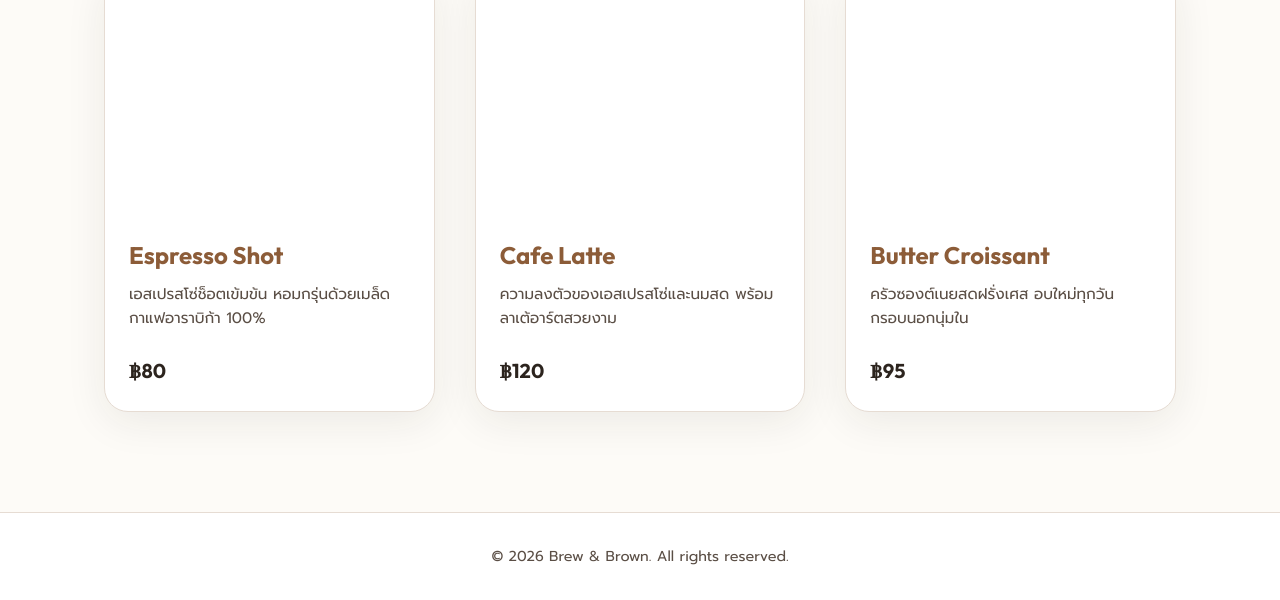
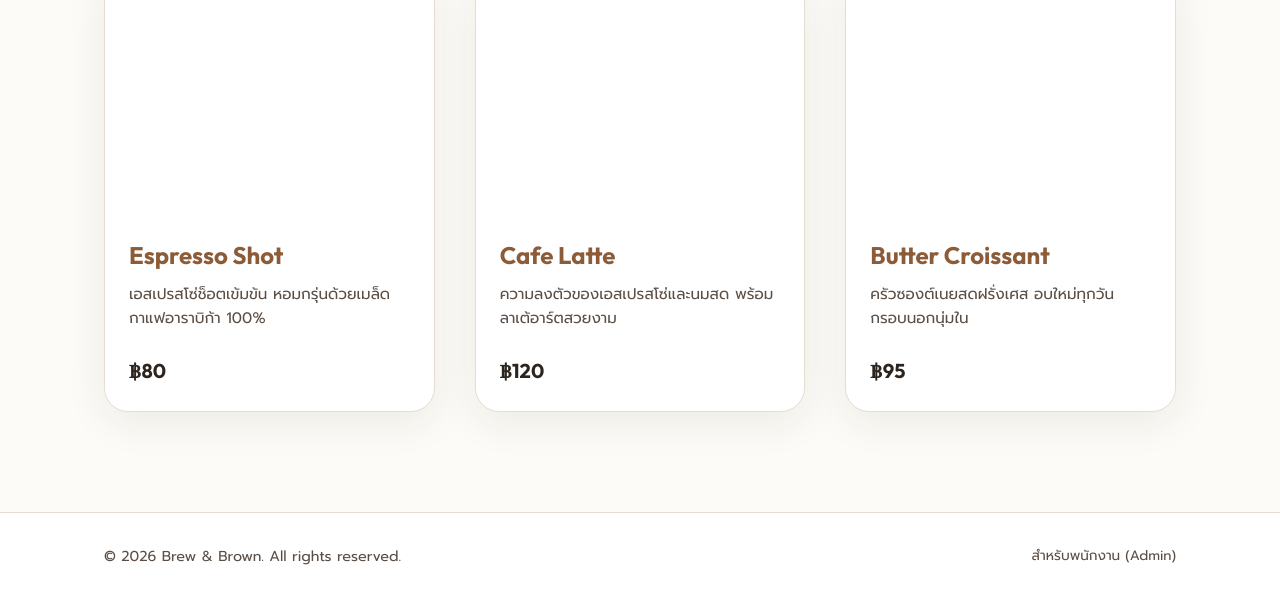
Before and after one commit to paewnatta-del/Coffee-shop, a website: page index.html in a window 1280 px wide. Shown: the part 1179-1779 px from the top of the page. Drawn offline with nearby package versions, Linux system fonts and the light colour scheme.

Commit message:
feat: add admin dashboard link to footer

```diff
--- a/index.html
+++ b/index.html
@@ -145,8 +145,9 @@
     </main>
 
     <footer>
-        <div class="container footer-content">
+        <div class="container footer-content" style="display: flex; justify-content: space-between; align-items: center;">
             <p>&copy; 2026 Brew & Brown. All rights reserved.</p>
+            <a href="admin.html" style="color: var(--text-light); font-size: 0.85rem; text-decoration: none;">สำหรับพนักงาน (Admin)</a>
         </div>
     </footer>
 
```
